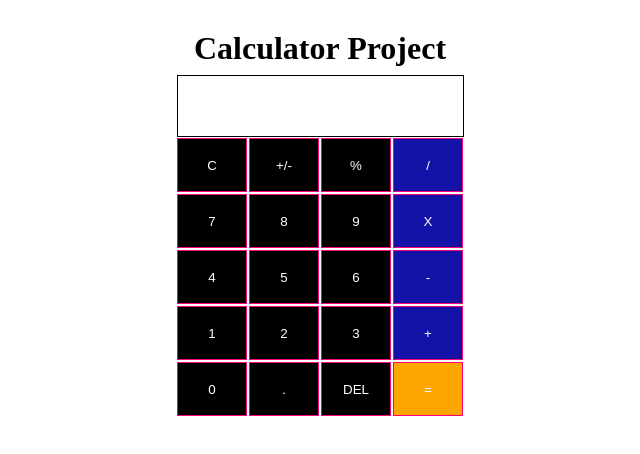
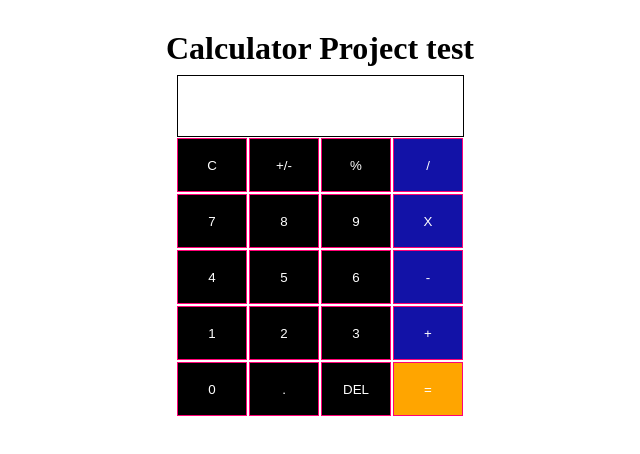
Before and after one commit to ashik84/calculator-project, a plain HTML site: page index.html in a window 1280 px wide. Shown: the whole page, without its empty margins (320-960 px from the left). Drawn offline with Linux system fonts and the light colour scheme.

Commit message:
html update

```diff
--- a/index.html
+++ b/index.html
@@ -9,7 +9,7 @@
 </head>
 <body>
  <div class="cal">
-    <h1 style="text-align: center;">Calculator Project</h1>
+    <h1 style="text-align: center;">Calculator Project test</h1>
     <div class="calc">
        <div class="calc-head">
            <input type="text" class="result" maxlength="10">
```
